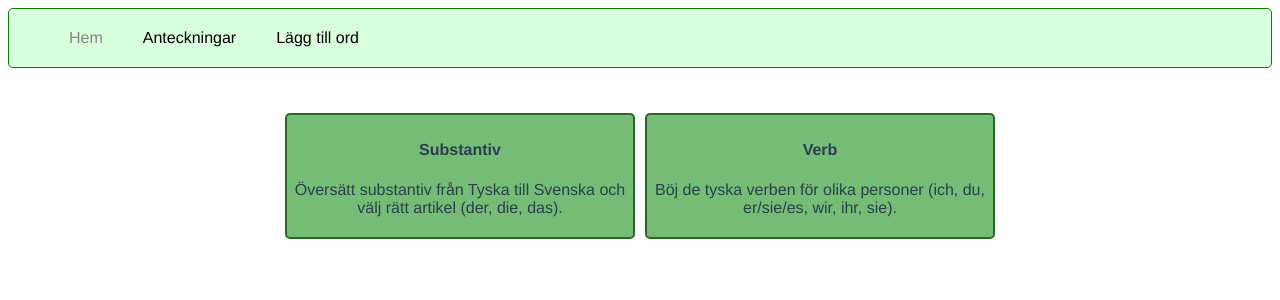
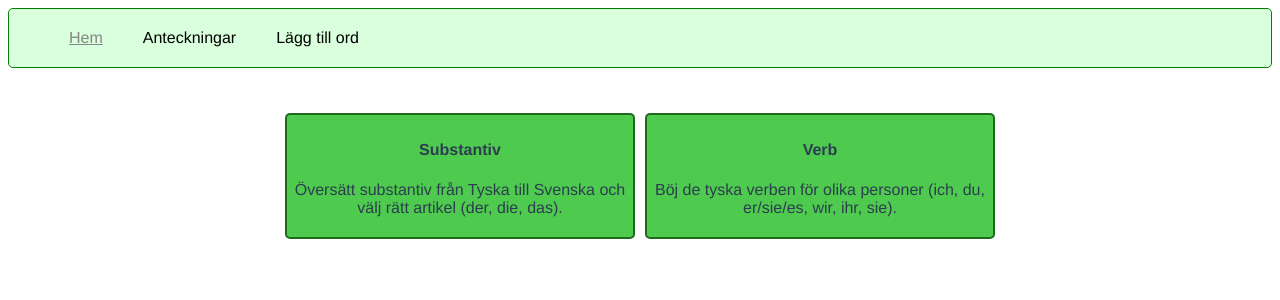
Before and after one commit to Sarrgas/german-practice-ver2, a Vue app: page /notes in a window 1280 px wide. Shown: the top 300 px of the page. Built offline with nearby package versions, Linux system fonts and the light colour scheme.

Commit message:
Some animations #7.

```diff
--- a/src/App.vue
+++ b/src/App.vue
@@ -61,6 +61,7 @@ nav ul li {
 
 .router-link-active {
   color: rgb(134, 134, 134);
+  text-decoration: underline;
 }
 
 </style>
--- a/src/Home/MenuOption.vue
+++ b/src/Home/MenuOption.vue
@@ -67,12 +67,14 @@ export default {
     margin: 5px;
     width: 350px;
     vertical-align: top;
+    z-index: 50;
+    position: relative
 }
 .menu-option-button {
     border: 2px solid rgba(16, 83, 16, 0.787);
     border-radius: 5px;
     cursor: pointer;
-    background-color: rgba(0, 133, 0, 0.541);
+    background-color: rgb(78, 202, 78);
     padding: 5px;
     padding-bottom: 20px;
 }
@@ -80,6 +82,10 @@ export default {
     border: 2px solid rgba(51, 121, 51, 0.787);
     padding: 5px;
     background-color: rgba(130, 185, 130, 0.698);
+    position: relative;
+    animation-name: example;
+    animation-duration: 0.3s;
+    z-index: -5;
 }
 .range-boxes {
     display: inline-block;
@@ -90,4 +96,9 @@ export default {
 .start-button {
     width: 300px;
 }
+
+@keyframes example {
+  from {position: relative; top: -120px}
+  to {position: relative; top: -0px}
+}
 </style>
--- a/src/Notes/NotePage.vue
+++ b/src/Notes/NotePage.vue
@@ -49,11 +49,11 @@
         <div class="note">
             <h3>Ihopsatta ord</h3>
             <p>
-                Tyskand kan göra som svenskan och sätta ihop flera ord till ett långt <br>
-                Flaggstångsknoppsputsningsmedel osv... Korrekt artikel (der/die/das) för det nya ordet <br>
-                är då avsedd artikel för det <b>sista</b> ordet. Exempel: <br>
-                <b>Die</b> Orange<br>
-                <b>Der</b> Saft<br>
+                Tyskand kan göra som svenskan och sätta ihop flera ord till ett långt.
+                Så som Flaggstångsknoppsputsningsmedel osv...
+                Korrekt artikel (der/die/das) för det nya ordet är då avsedd artikel för det <b>sista</b> ordet. Exempel: <br>
+                <b>Die</b> Orange +<br>
+                <b>Der</b> Saft = <br>
                 <b>Der</b> Orangensaft
             </p>
         </div>
```
